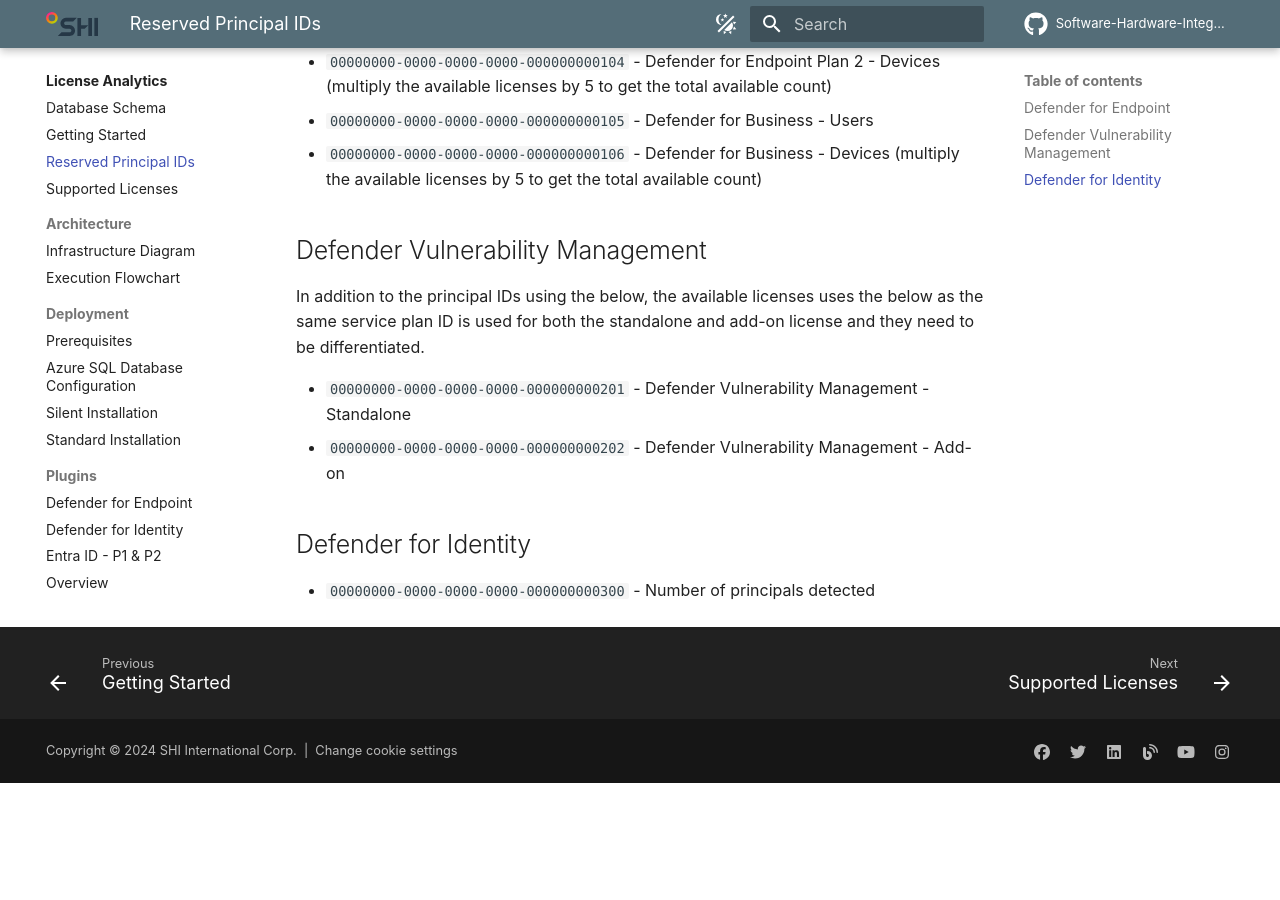
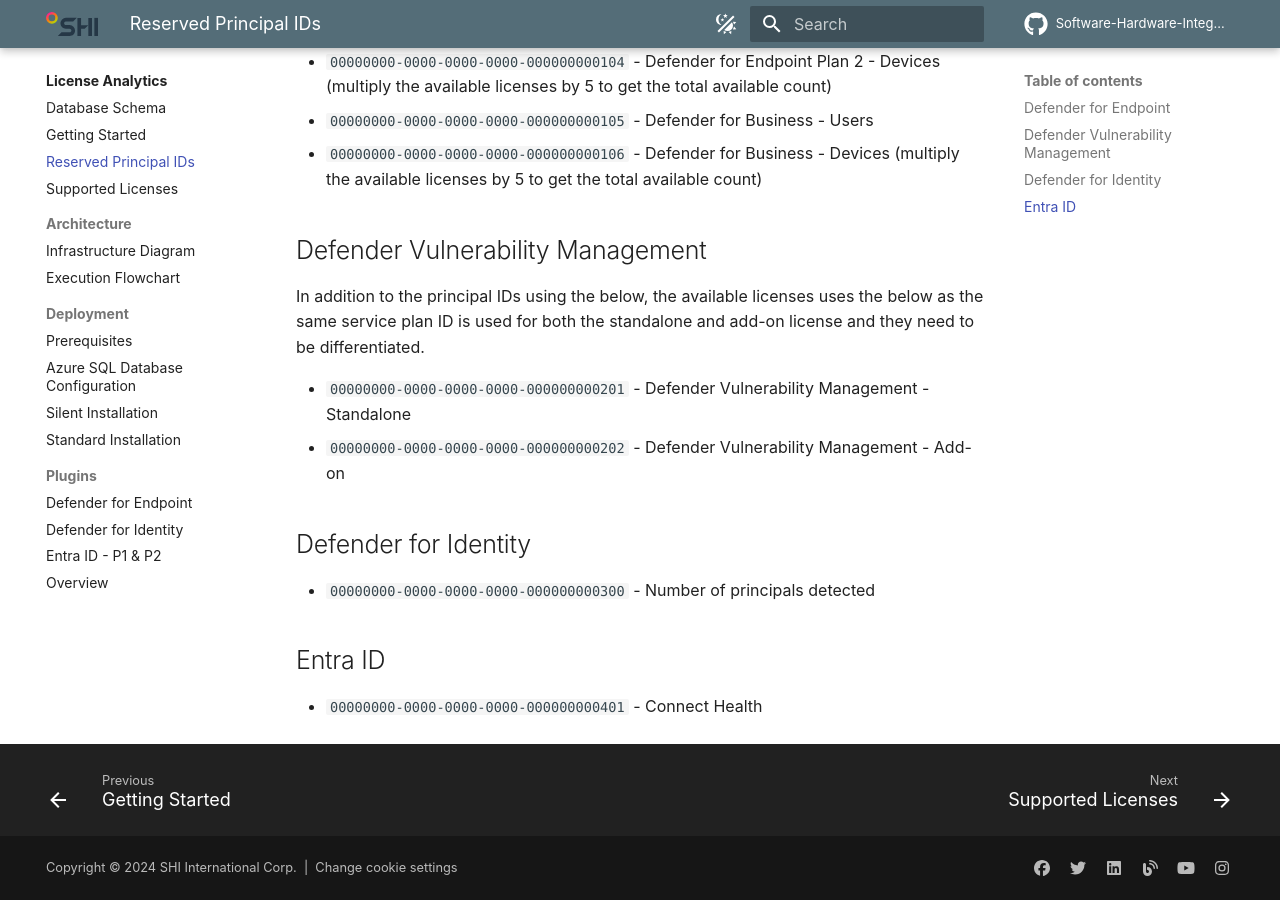
Before and after one commit to Software-Hardware-Integration-Lab/Documentation, an MkDocs documentation site: the page built from docs/License-Analytics/Reserved-Principals.md, in a window 1280 px wide and 900 px high, scrolled down 566 px. Built offline with MkDocs 1.6.1 and Material for MkDocs 9.7.7, drawn with Linux system fonts in a browser that asks for light colours; plug-ins that fetch from the network failed and are left out; comment, search, counter and statistics services are not loaded; before the commit the page ends 1349 px from its top, so only the background shows below that.

Commit message:
Add Entra ID Connect Health
Part of the EntraIdP12 plugin.

```diff
--- a/docs/License-Analytics/Reserved-Principals.md
+++ b/docs/License-Analytics/Reserved-Principals.md
@@ -24,3 +24,7 @@ In addition to the principal IDs using the below, the available licenses uses th
 ## Defender for Identity
 
 - `00000000-0000-0000-0000-000000000300` - Number of principals detected
+
+## Entra ID
+
+- `00000000-0000-0000-0000-000000000401` - Connect Health
```
